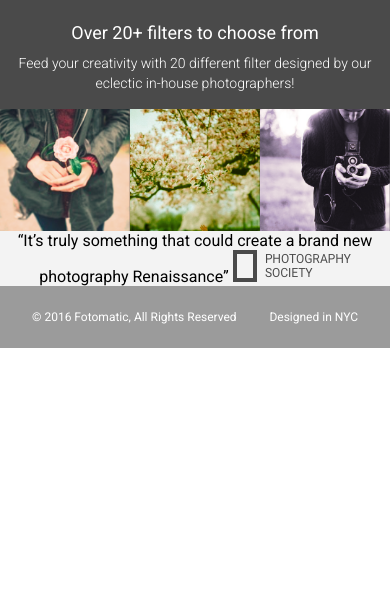
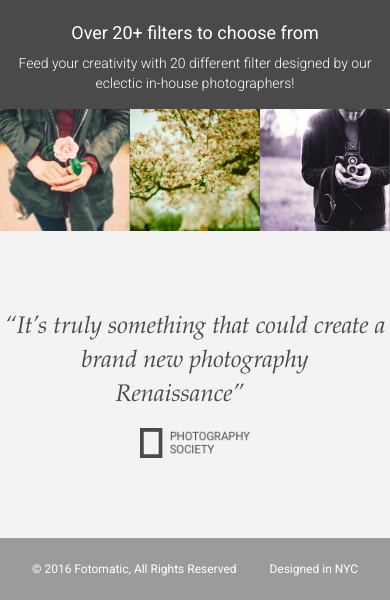
Before and after one commit to LaurentDezo/responsive_fix, a plain HTML site: page index.html in a window 390 px wide. Shown: the part 1023-1623 px from the top of the page. Before the commit the page ends 1371 px from the top, so only its background shows below. Drawn offline with Linux system fonts and the light colour scheme; a web font is replaced by a local one.

Commit message:
Fix class selectors in quote section and change padding to quote-section

```diff
--- a/resources/css/style.css
+++ b/resources/css/style.css
@@ -358,22 +358,20 @@ header .mobile {
 
 #quotes-section {
   background-color: #f3f3f3;
-}
 
-#quotes-section content {
   padding: 5rem 0;
 }
 
-#quotes-section quote {
+#quotes-section .quote {
   padding-right: 1.875rem;
-  font-family: "Palatino", serif;
+  font-family: "palatino", serif;
   font-size: 1.875rem;
   line-height: 1.1;
   font-style: italic;
   color: #4a4a4a;
 }
 
-#quotes-section quote-citation {
+#quotes-section .quote-citation {
   height: 1.875rem;
 }
 
@@ -382,12 +380,12 @@ header .mobile {
     padding: 1.875rem .625rem;
   }
 
-  #quotes-section quote {
+  #quotes-section .quote {
     font-size: 1.5rem;
     line-height: 1.4;
   }
 
-  #quotes-section quote-citation {
+  #quotes-section .quote-citation {
     display: block;
     padding-top: 1rem;
     margin: auto;
```
